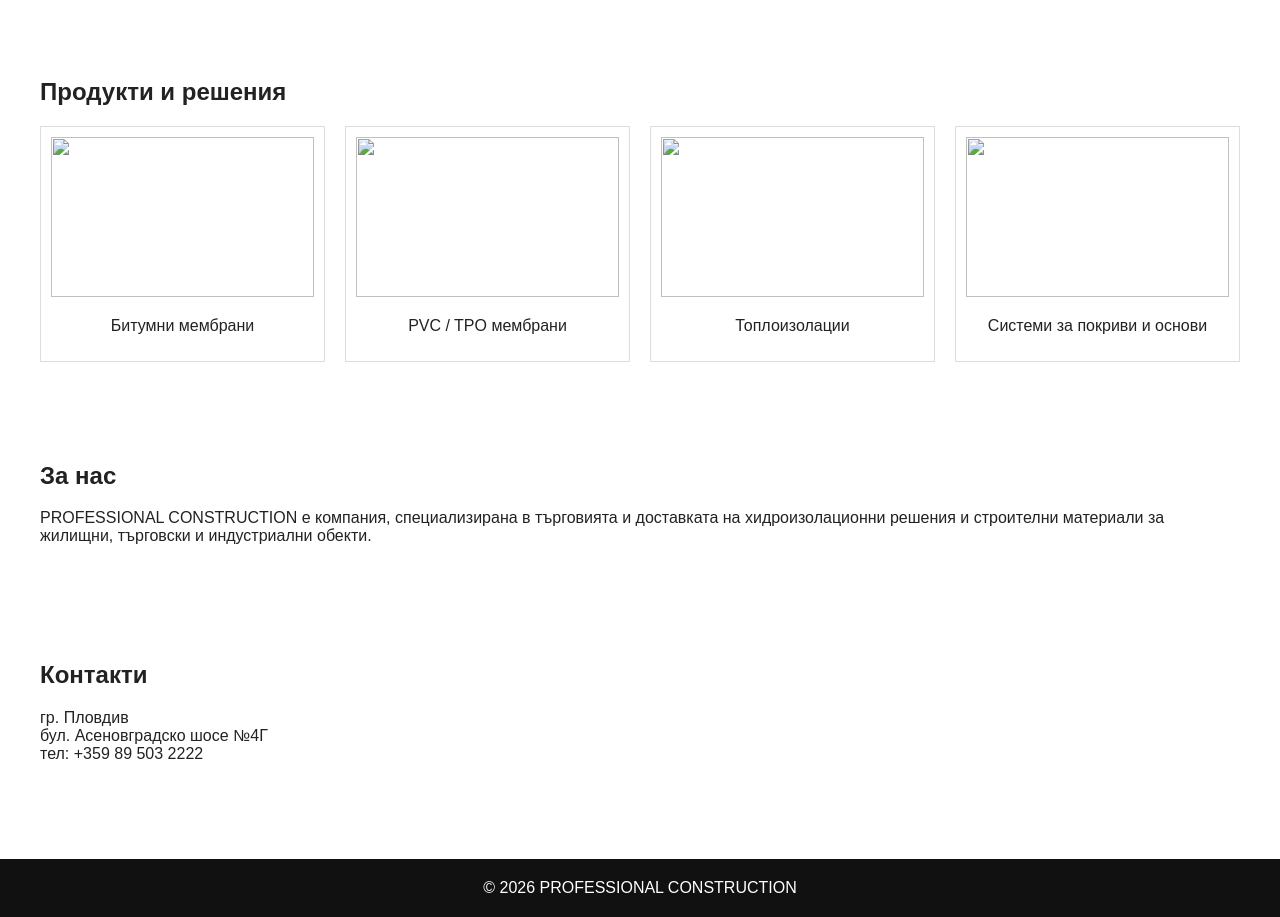
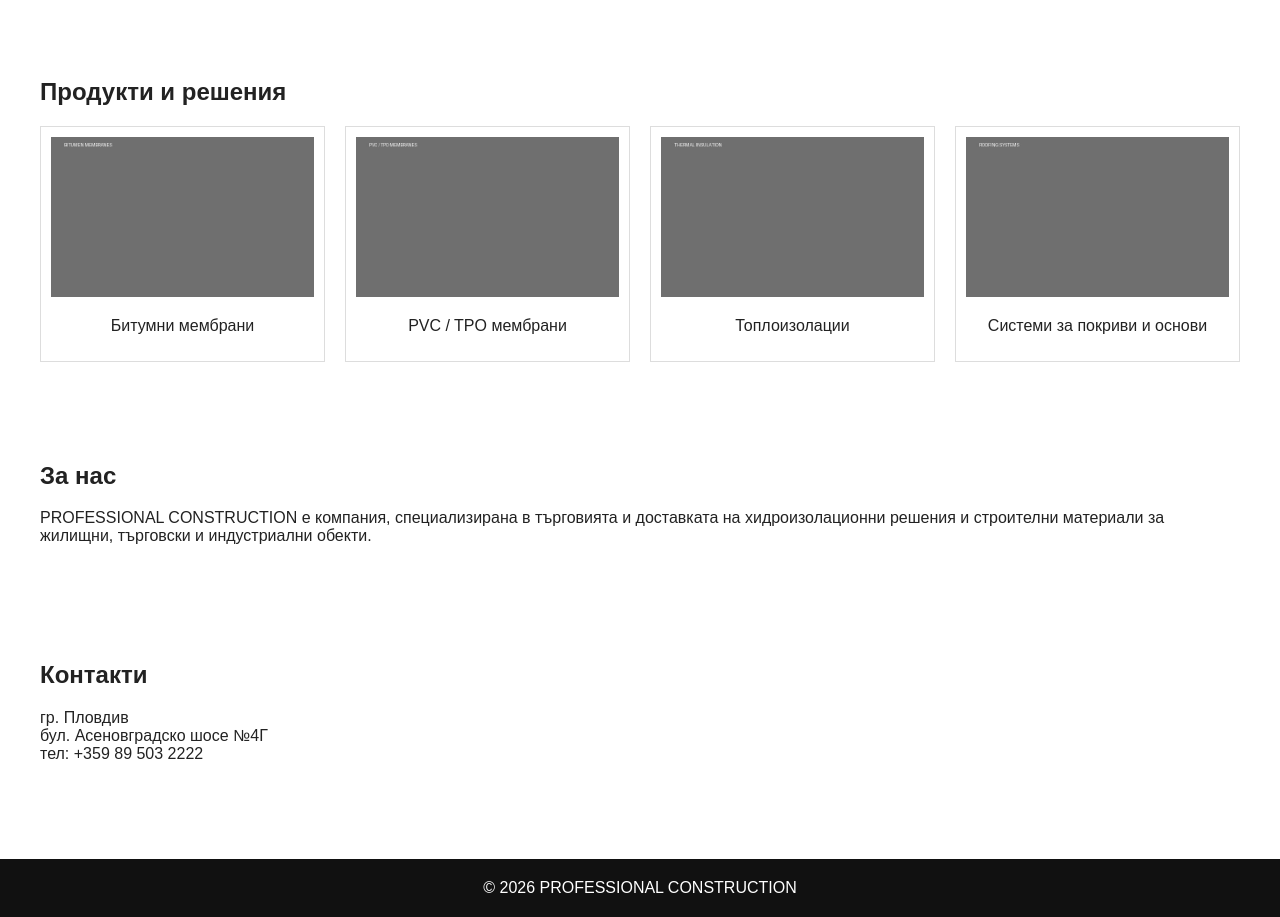
Before and after one commit to roskomkm-cpu/professional-construction, a plain HTML site: page index.html in a window 1280 px wide. Shown: the part 880-1797 px from the top of the page. Drawn offline with Linux system fonts and the light colour scheme.

Commit message:
Update index.html

```diff
--- a/index.html
+++ b/index.html
@@ -39,10 +39,10 @@
 <section class="container">
 <h2>Продукти и решения</h2>
 <div class="grid">
-  <div class="card"><img src="images/bitumen.jpg"><p>Битумни мембрани</p></div>
-  <div class="card"><img src="images/pvc.jpg"><p>PVC / TPO мембрани</p></div>
-  <div class="card"><img src="images/insulation.jpg"><p>Топлоизолации</p></div>
-  <div class="card"><img src="images/roofing.jpg"><p>Системи за покриви и основи</p></div>
+  <div class="card"><img src="bitumen.jpg"><p>Битумни мембрани</p></div>
+  <div class="card"><img src="pvc.jpg"><p>PVC / TPO мембрани</p></div>
+  <div class="card"><img src="insulation.jpg"><p>Топлоизолации</p></div>
+  <div class="card"><img src="roofing.jpg"><p>Системи за покриви и основи</p></div>
 </div>
 </section>
 
```
